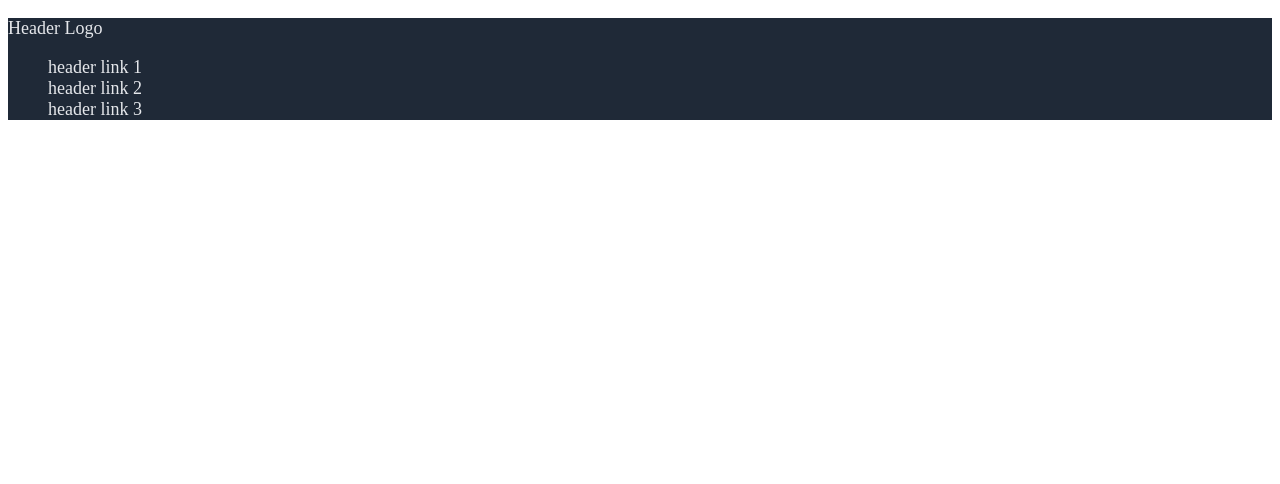
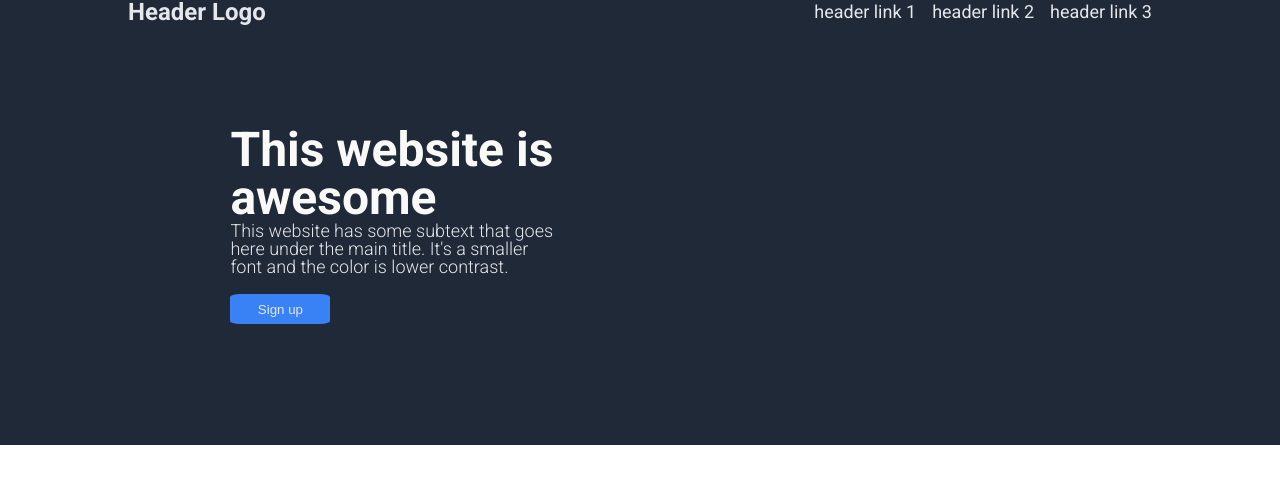
Before and after one commit to jimmy-75/landing-page, a plain HTML site: page index.html in a window 1280 px wide. Drawn offline with Linux system fonts and the light colour scheme.

Commit message:
create header, hero.  Edit index.html style.css

```diff
--- a/index.html
+++ b/index.html
@@ -1,19 +1,29 @@
 <!DOCTYPE html>
 <html>
   <head>
+    <title>My Landing Page</title>
     <meta charset="UTF-8">
     <link rel="stylesheet" href="style.css">
+    <link href="https://fonts.googleapis.com/css2?family=Roboto:ital,wght@0,100;0,300;0,400;0,700;1,100;1,700&display=swap" rel="stylesheet">
   </head>
 
   <body>
     <header>
-      <p>Header Logo</p>
-      <ul>
-        <li>header link 1</li>
-        <li>header link 2</li>
-        <li>header link 3</li>
-      </ul>
-
+      <div class="header">
+        <p style="font-size: 24px;"><strong>Header Logo</strong></p>
+        <ul>
+          <li>header link 1</li>
+          <li>header link 2</li>
+          <li>header link 3</li>
+        </ul>
+      </div>
+      <div class="hero">
+        <div class="hero-left">
+          <h1>This website is awesome</h1>
+          <p>This website has some subtext that goes here under the main title. It's a smaller font and the color is lower contrast.</p>
+          <button type="button">Sign up</button>
+        </div>
+      </div>
     </header>
 
 
--- a/style.css
+++ b/style.css
@@ -1,11 +1,108 @@
+/* http://meyerweb.com/eric/tools/css/reset/
+   v2.0 | 20110126
+   License: none (public domain)
+*/
+
+html, body, div, span, applet, object, iframe,
+h1, h2, h3, h4, h5, h6, p, blockquote, pre,
+a, abbr, acronym, address, big, cite, code,
+del, dfn, em, img, ins, kbd, q, s, samp,
+small, strike, strong, sub, sup, tt, var,
+b, u, i, center,
+dl, dt, dd, ol, ul, li,
+fieldset, form, label, legend,
+table, caption, tbody, tfoot, thead, tr, th, td,
+article, aside, canvas, details, embed,
+figure, figcaption, footer, header, hgroup,
+menu, nav, output, ruby, section, summary,
+time, mark, audio, video {
+	margin: 0;
+	padding: 0;
+	border: 0;
+	font-size: 100%;
+	font: inherit;
+	vertical-align: baseline;
+}
+/* HTML5 display-role reset for older browsers */
+article, aside, details, figcaption, figure,
+footer, header, hgroup, menu, nav, section {
+	display: block;
+}
+body {
+	line-height: 1;
+}
+ol, ul {
+	list-style: none;
+}
+blockquote, q {
+	quotes: none;
+}
+blockquote:before, blockquote:after,
+q:before, q:after {
+	content: '';
+	content: none;
+}
+table {
+	border-collapse: collapse;
+	border-spacing: 0;
+}
+
+/* end of reset*/
+body {
+  font-family: "Roboto", sans-serif;
+}
+strong {
+  font-weight: bold;
+}
+a {
+  text-decoration: none;
+}
 ul {
   list-style-type: none;
 }
 li {
   text-decoration: none;
 }
+h1 {
+  font-size: 48px;
+  font-weight: 900;
+  color: #F9FAF8;
+}
 header {
   color: #E5E7EB;
   background-color: #1F2937;
   font-size: 18px;
+  font-weight: 400;
+  padding: 0 10%;
 }
+header ul {
+  display: flex;
+  gap: 16px;
+}
+.header {
+  display: flex;
+  align-items: center;
+  justify-content: space-between;
+}
+.hero {
+  font-size: 18px;
+  font-weight: 300;
+  color: #E5E7EB;
+  background-color: #1F2937;
+  padding: 10%;
+  display: flex;
+}
+.hero-left {
+  width: 40%;
+}
+.hero-left button {
+  background-color: #3882F6;
+  border: none;
+  border-radius: 10%;
+  color: #E5E7EB;
+  width: 100px;
+  height: 30px;
+  margin: 18px 0;
+}
+.hero-img {
+  background-color: #
```
